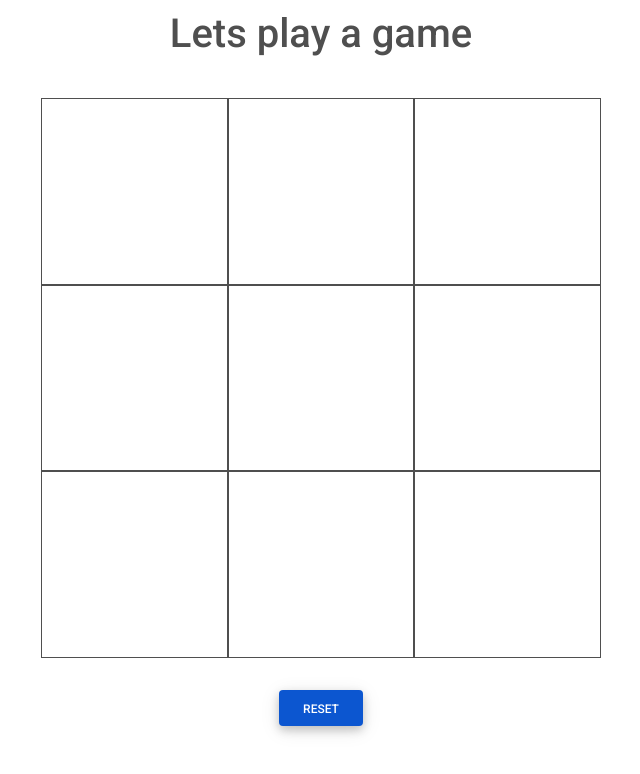
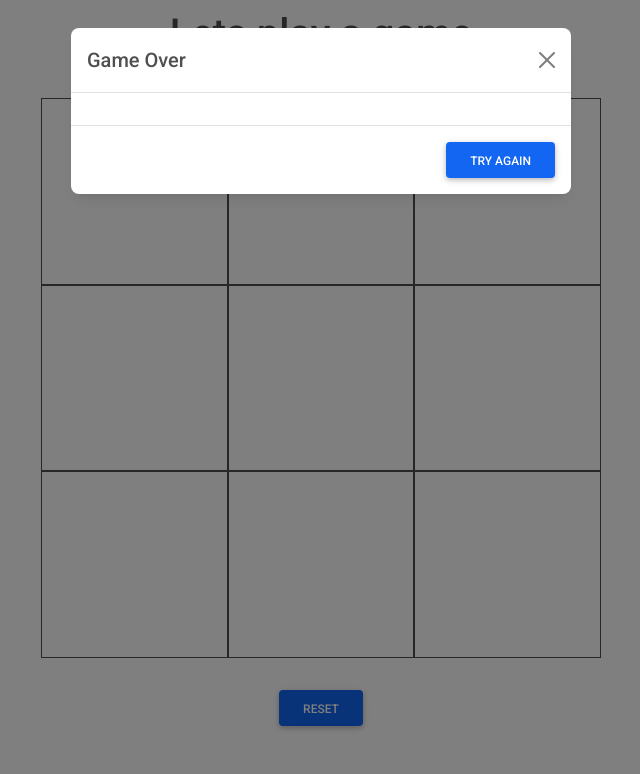
Before and after one commit to mattg1243/top-tictactoe, a website: page index.html in a window 1280 px wide. Both pictures are taken after a click on the button "RESET". Shown: the whole page, without its empty margins (319-959 px from the left). Drawn offline with nearby package versions, Linux system fonts and the light colour scheme.

Commit message:
game over alert changed to a dynamic modal which resets game on try again click

```diff
--- a/index.html
+++ b/index.html
@@ -16,6 +16,7 @@
     <!-- Custom Styling -->
     <link rel="stylesheet" href="./styles/style.css">
     <script src="https://cdnjs.cloudflare.com/ajax/libs/jquery/3.6.0/jquery.min.js " defer></script>
+    <script src="https://cdnjs.cloudflare.com/ajax/libs/mdb-ui-kit/3.6.0/mdb.min.js" defer></script>
     <script src="./scripts/events.js" defer></script>
     <script src="./scripts/Player.js" defer></script>
     <script src="./scripts/Gameboard.js" defer></script>
@@ -36,7 +37,33 @@
             <div class="cell flex-centered" value=7></div>
             <div class="cell flex-centered" value=8></div>
         </div>
-        <button class="btn btn-primary" id="reset">Reset</button>
+        <button class="btn btn-primary" id="reset" data-mdb-toggle="modal" data-mdb-target="#gameOverModal">Reset</button>
+
+        <div
+  class="modal fade"
+  id="gameOverModal"
+  tabindex="-1"
+  aria-labelledby="exampleModalLabel"
+  aria-hidden="true"
+>
+  <div class="modal-dialog">
+    <div class="modal-content">
+      <div class="modal-header">
+        <h5 class="modal-title" id="exampleModalLabel">Game Over</h5>
+        <button
+          type="button"
+          class="btn-close"
+          data-mdb-dismiss="modal"
+          aria-label="Close"
+        ></button>
+      </div>
+      <div class="modal-body flex-centered" id="gameOverText"></div>
+      <div class="modal-footer">
+        <button type="button" class="btn btn-primary" id="tryAgain">Try Again</button>
+      </div>
+    </div>
+  </div>
+</div>
     </main>
 </body>
 </html>
--- a/scripts/Controller.js
+++ b/scripts/Controller.js
@@ -2,6 +2,10 @@ let Controller = (function () {
 
     // cache DOM
     let $resetBtn = $('#reset');
+    let $gameOverModal = $('#gameOverModal');
+    let $gameOverText = $('#gameOverText');
+    let $tryAgainBtn = $('#tryAgain')
+
 
     let xPlayer = Player('X');
     let oPlayer = Player('O');
@@ -11,7 +15,8 @@ let Controller = (function () {
     xPlayer.isTurn = true;
 
     const gameOver = (winner) => {
-        alert(`${winner} wins this time!`)
+        $gameOverModal.modal('show');
+        $gameOverText.text(`${winner} wins this time!`);
     }
 
     const checkWinner = (gb) => {
@@ -59,6 +64,12 @@ let Controller = (function () {
         turnsCounter = 0;
     })
 
+    $tryAgainBtn.on('click', () => {
+        Gameboard.reset();
+        turnsCounter = 0;
+        $gameOverModal.modal('hide');
+    })
+
     const test = () => console.log('hello from Controller module')
 
 })();
```
